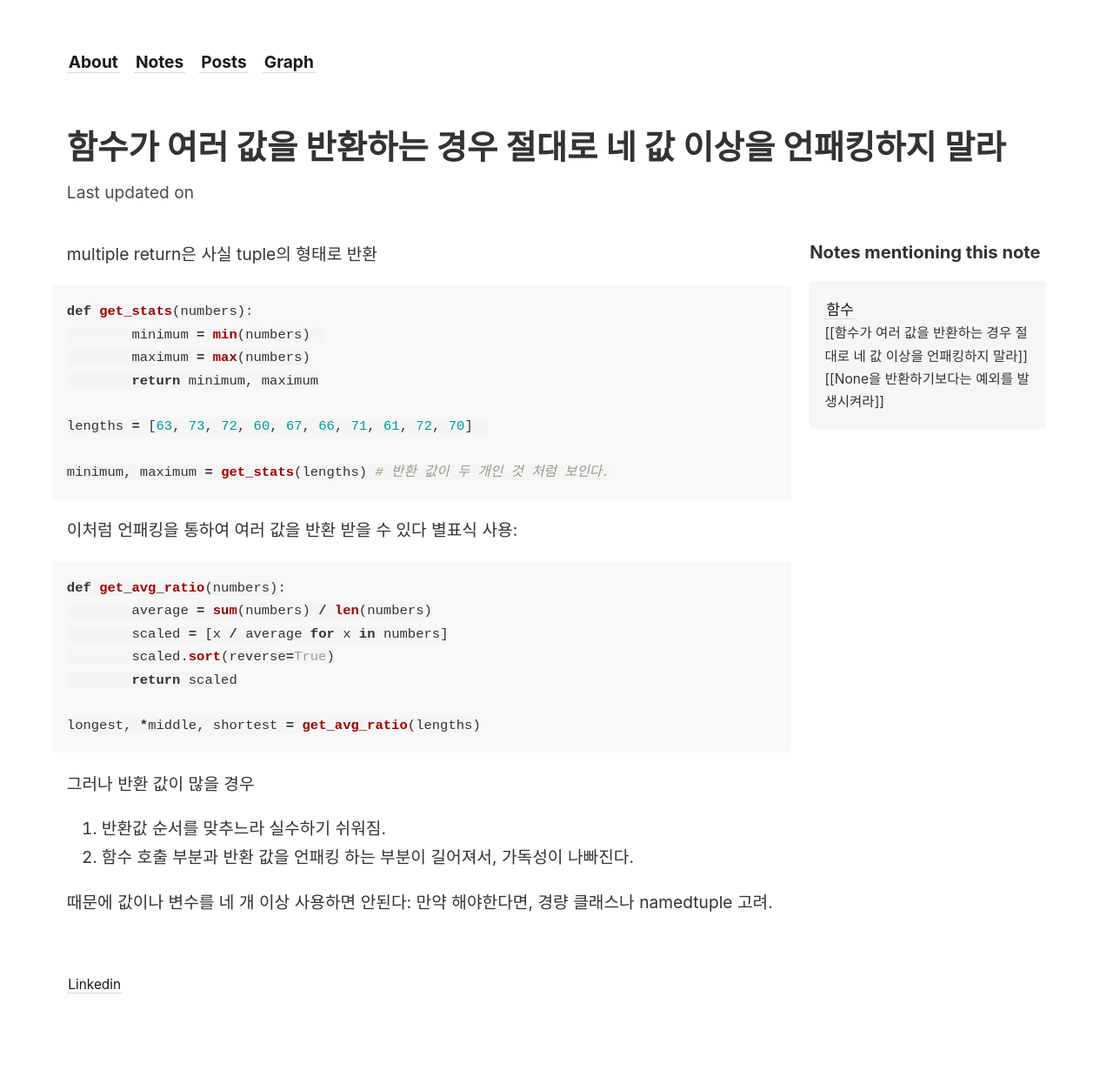
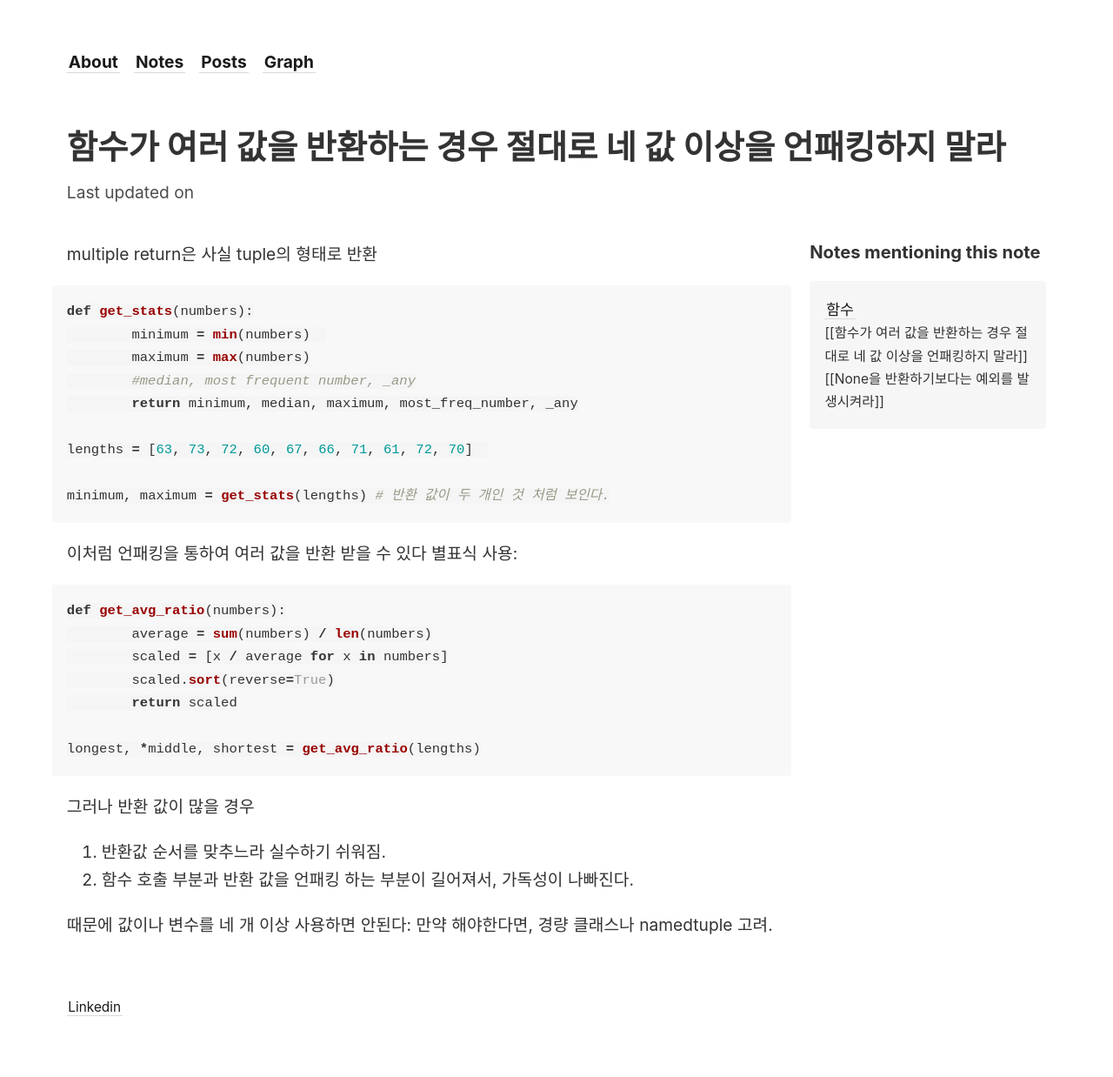
Before and after one commit to hyoinandout/hyoinandout.github.io, a Jekyll site: the page built from _notes/2_programming/20_python/205_books/2050_effective-python/20502_함수/함수가 여러 값을 반환하는 경우 절대로 네 값 이상을 언패킹하지 말라.md, in a window 1280 px wide. Shown: the whole page at 87% size. Built offline with Jekyll 4.4.1, drawn with Linux system fonts in a browser that asks for light colours; before the commit the page ends 1212 px from its top, so only the background shows below that.

Commit message:
vault backup: 2023-02-22 23:53:14

```diff
--- a/_notes/2_programming/20_python/205_books/2050_effective-python/20502_함수/함수가 여러 값을 반환하는 경우 절대로 네 값 이상을 언패킹하지 말라.md
+++ b/_notes/2_programming/20_python/205_books/2050_effective-python/20502_함수/함수가 여러 값을 반환하는 경우 절대로 네 값 이상을 언패킹하지 말라.md
@@ -3,7 +3,8 @@ multiple return은 사실 tuple의 형태로 반환
 def get_stats(numbers):
 	minimum = min(numbers)
 	maximum = max(numbers)
-	return minimum, maximum
+	#median, most frequent number, _any
+	return minimum, median, maximum, most_freq_number, _any
 
 lengths = [63, 73, 72, 60, 67, 66, 71, 61, 72, 70]
 
```
